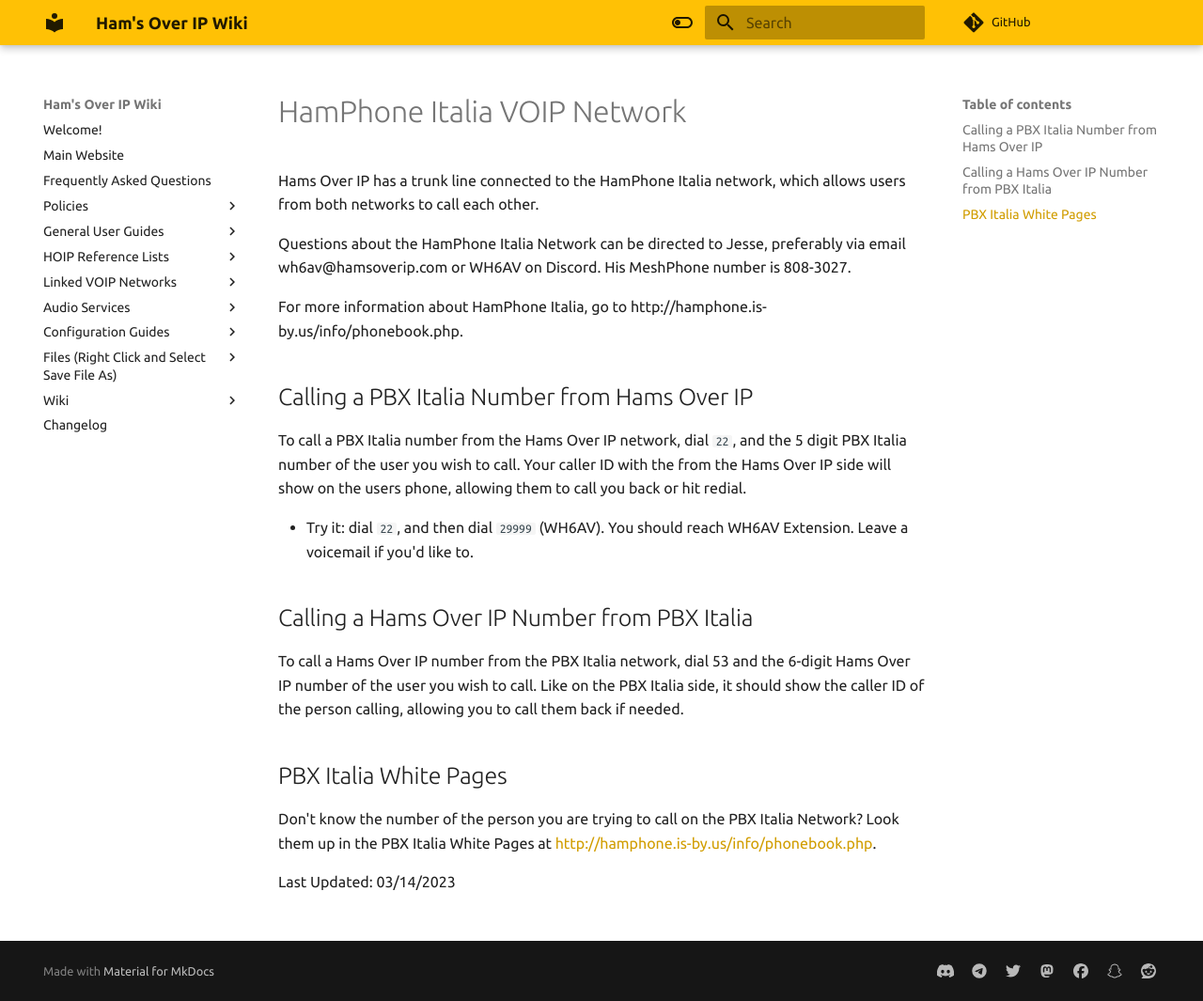
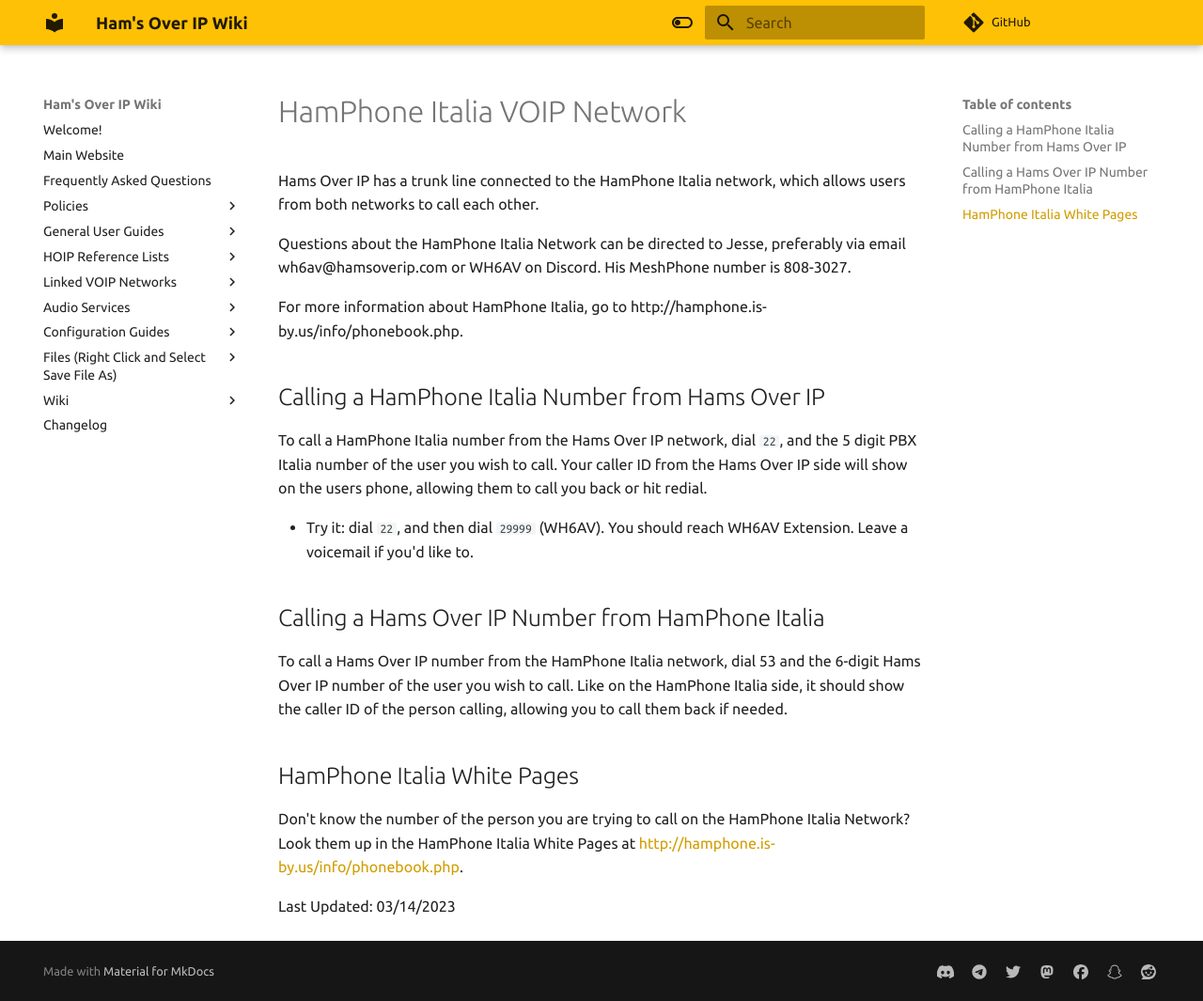
Before and after one commit to hamsoverip/wiki, an MkDocs documentation site: the page built from docs/General/other_systems/hamphone-italia.md, in a window 1280 px wide and 1065 px high. Shown: the whole window at 94% size. Built offline with MkDocs 1.6.1 and Material for MkDocs 9.7.7, drawn with Linux system fonts in a browser that asks for light colours; comment, search, counter and statistics services are not loaded.

Commit message:
Update hamphone-italia.md

````diff
--- a/docs/General/other_systems/hamphone-italia.md
+++ b/docs/General/other_systems/hamphone-italia.md
@@ -6,18 +6,18 @@
 
 For more information about HamPhone Italia, go to http://hamphone.is-by.us/info/phonebook.php.
 
-## Calling a PBX Italia Number from Hams Over IP
+## Calling a HamPhone Italia Number from Hams Over IP
 
-To call a PBX Italia number from the Hams Over IP network, dial ```22```, and the 5 digit PBX Italia number of the user you wish to call. Your caller ID with the from the Hams Over IP side will show on the users phone, allowing them to call you back or hit redial.
+To call a HamPhone Italia number from the Hams Over IP network, dial ```22```, and the 5 digit PBX Italia number of the user you wish to call. Your caller ID from the Hams Over IP side will show on the users phone, allowing them to call you back or hit redial.
 
 * Try it: dial ```22```, and then dial ```29999``` (WH6AV). You should reach WH6AV Extension.  Leave a voicemail if you'd like to.
 
-## Calling a Hams Over IP Number from PBX Italia
+## Calling a Hams Over IP Number from HamPhone Italia
 
-To call a Hams Over IP number from the PBX Italia network, dial 53 and the 6-digit Hams Over IP number of the user you wish to call. Like on the PBX Italia side, it should show the caller ID of the person calling, allowing you to call them back if needed.
+To call a Hams Over IP number from the HamPhone Italia network, dial 53 and the 6-digit Hams Over IP number of the user you wish to call. Like on the HamPhone Italia side, it should show the caller ID of the person calling, allowing you to call them back if needed.
 
-## PBX Italia White Pages
+## HamPhone Italia White Pages
 
-Don't know the number of the person you are trying to call on the PBX Italia Network? Look them up in the PBX Italia White Pages at [http://hamphone.is-by.us/info/phonebook.php](http://hamphone.is-by.us/info/phonebook.php).
+Don't know the number of the person you are trying to call on the HamPhone Italia Network? Look them up in the HamPhone Italia White Pages at [http://hamphone.is-by.us/info/phonebook.php](http://hamphone.is-by.us/info/phonebook.php).
 
 Last Updated: 03/14/2023
````
